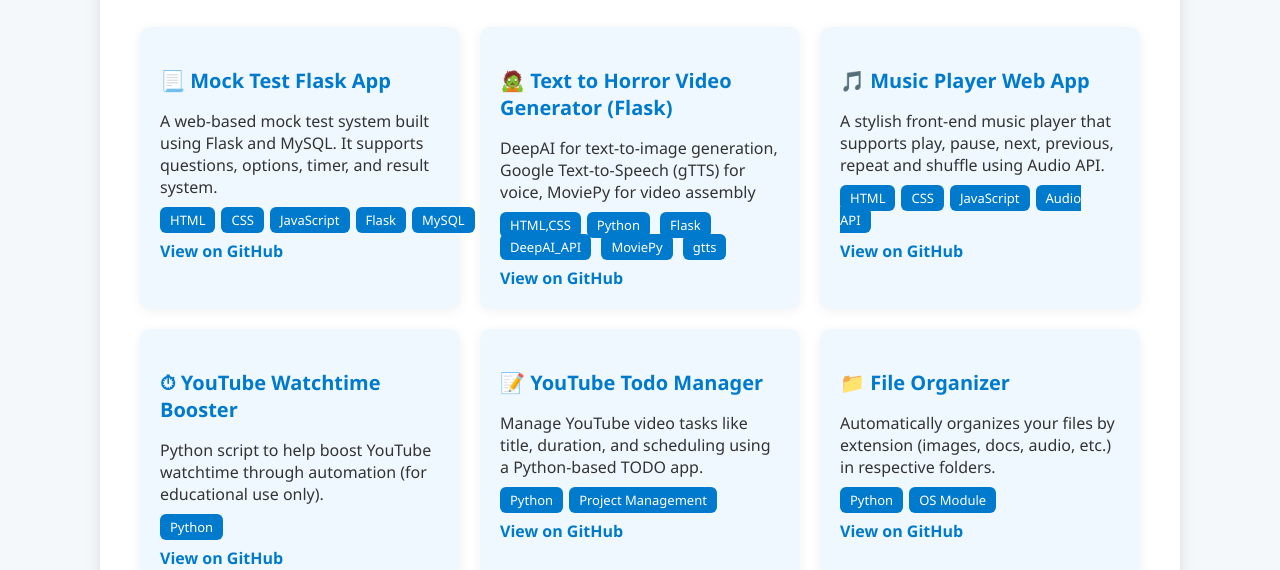
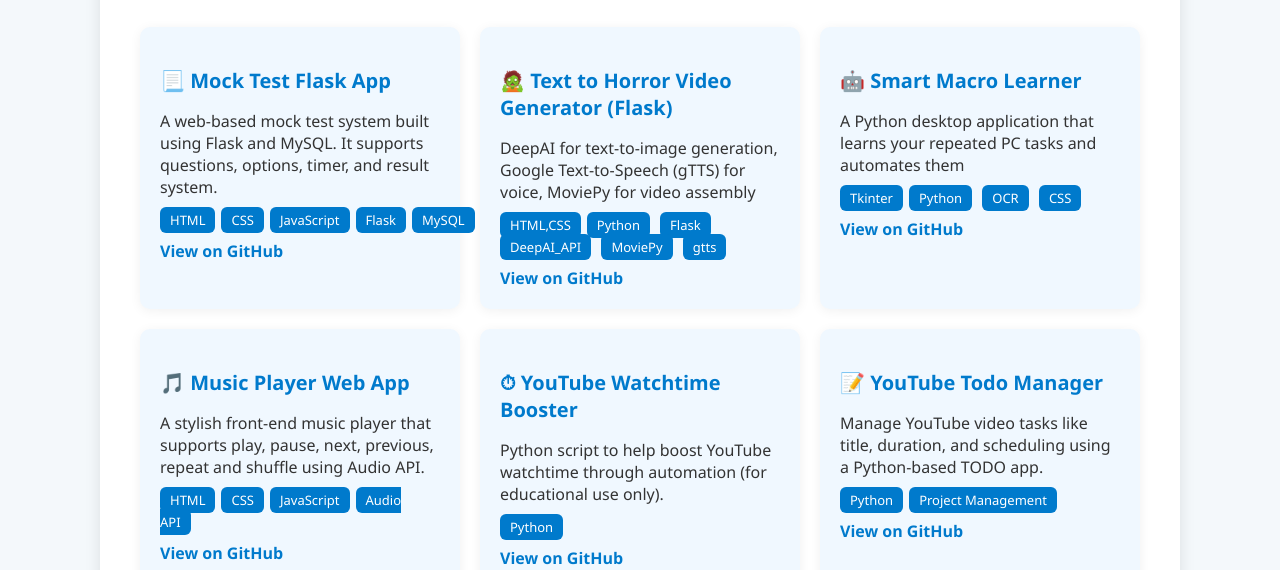
Before and after one commit to Ganesh-Sonune77/Ganesh-s_Portfolio, a plain HTML site: page projects.html in a window 1280 px wide. Shown: the part 230-800 px from the top of the page. Drawn offline with Linux system fonts and the light colour scheme.

Commit message:
Update projects.html

```diff
--- a/projects.html
+++ b/projects.html
@@ -172,6 +172,15 @@
     </div>
 
     <div class="project-card">
+      <h3>🤖 Smart Macro Learner</h3>
+      <p>A Python desktop application that learns your repeated PC tasks and automates them</p>
+      <div class="tags">
+        <span>Tkinter</span><span>Python</span> <span>OCR</span> <span>CSS</span>
+      </div>
+      <a href="https://github.com/Ganesh-Sonune77/smart_micro_learner_tool" target="_blank">View on GitHub</a>
+    </div>
+
+    <div class="project-card">
       <h3>🎵 Music Player Web App</h3>
       <p>A stylish front-end music player that supports play, pause, next, previous, repeat and shuffle using Audio API.</p>
       <div class="tags">
```
